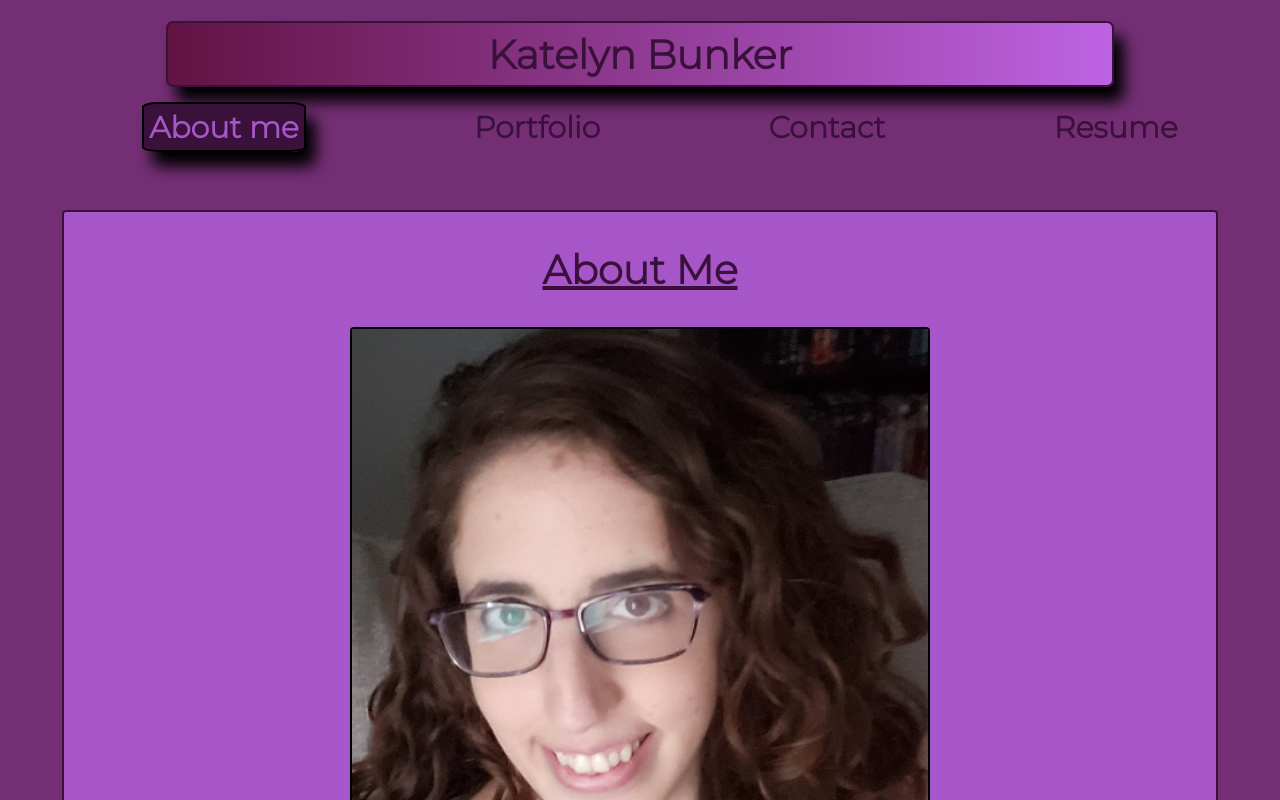
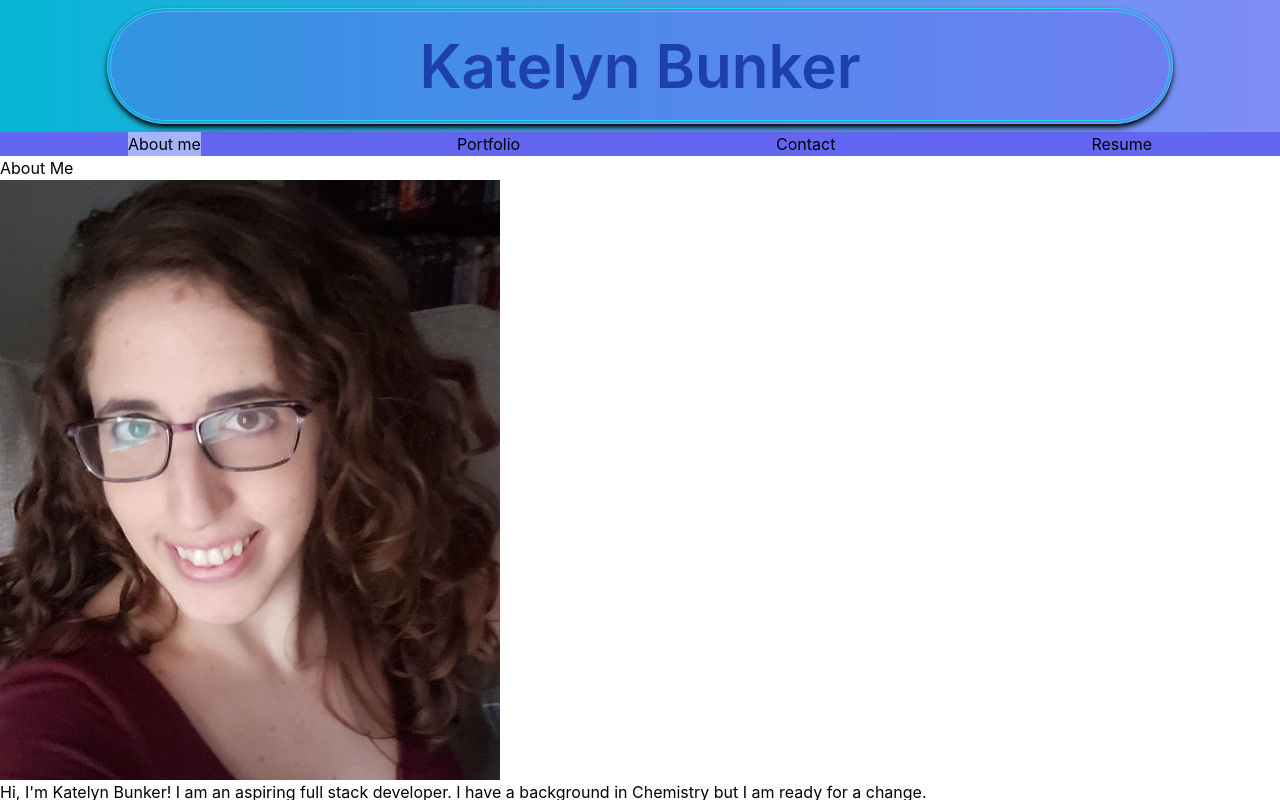
Before and after one commit to kerbunker/react-portfolio, a React (Create React App) app: page / in a window 1280 px wide. Shown: the top 800 px of the page. Built offline with nearby package versions, Linux system fonts and the light colour scheme.

Commit message:
redoing styling with tailwind

```diff
--- a/package.json
+++ b/package.json
@@ -39,6 +39,9 @@
     ]
   },
   "devDependencies": {
-    "gh-pages": "^3.2.3"
+    "autoprefixer": "^10.4.4",
+    "gh-pages": "^3.2.3",
+    "postcss": "^8.4.12",
+    "tailwindcss": "^3.0.23"
   }
 }
--- /dev/null
+++ b/postcss.config.js
@@ -0,0 +1,6 @@
+module.exports = {
+  plugins: {
+    tailwindcss: {},
+    autoprefixer: {},
+  },
+}
--- a/src/App.css
+++ b/src/App.css
@@ -1,4 +1,4 @@
-:root {
+/* :root {
   --drk-bg-color: rgb(58, 17, 58);
   --light-bg-color: rgb(167, 86, 202);
 }
@@ -264,4 +264,4 @@ footer {
   .contact-form {
     width: auto;
   }
-}
+} */
--- a/src/App.js
+++ b/src/App.js
@@ -26,10 +26,13 @@ function App() {
   const handlePageChange = page => setSelectedPage(page);
 
   return (
-    <div>
-      <header>
-        <h1 className='header'>
-          <a className='heading' href="/" >Katelyn Bunker</a></h1>
+    <div className='w-screen'>
+      <header className='bg-gradient-to-r from-cyan-500 to-indigo-400 pt-2 '>
+        <div className='flex justify-center'>
+        <h1 className='flex justify-center py-6 mx-8 mb-2 flex w-5/6 bg-indigo-500/40 border-4 border-double border-cyan-400 rounded-full shadow-md shadow-black'>
+          <a className='text-blue-800 w-full justify-center items-center text-center text-4xl md:text-6xl font-semibold' href="/" >Katelyn Bunker</a>
+        </h1>
+        </div>
         <Nav selectedPage = {selectedPage} handlePageChange={handlePageChange} />
       </header>
       <main>
--- a/src/components/Nav/index.js
+++ b/src/components/Nav/index.js
@@ -4,8 +4,9 @@ function Nav({ selectedPage, handlePageChange }) {
 
   return (
 
-      <ul className="nav">
-        <li>
+      <ul className="bg-indigo-500 flex justify-around flex-col md:flex-row text-center">
+
+        <li className='bg-indigo-300'>
           <a href='#about' onClick={() => handlePageChange('About')} className={selectedPage === 'About' ? 'nav-item-active' : 'nav-item'}>
             About me
           </a>
@@ -25,6 +26,7 @@ function Nav({ selectedPage, handlePageChange }) {
             Resume
           </a>
         </li>
+
       </ul>
 
   );
--- a/src/index.css
+++ b/src/index.css
@@ -1,3 +1,7 @@
+@tailwind base;
+@tailwind components;
+@tailwind utilities;
+
 body {
   margin: 0;
   font-family: -apple-system, BlinkMacSystemFont, 'Segoe UI', 'Roboto', 'Oxygen',
--- /dev/null
+++ b/tailwind.config.js
@@ -0,0 +1,9 @@
+module.exports = {
+  content: [
+    "./src/**/*.{js,jsx}"
+  ],
+  theme: {
+    extend: {},
+  },
+  plugins: [],
+}
```
Also changed, not shown: 1 other file (tests, documents, lock files or other folders).
